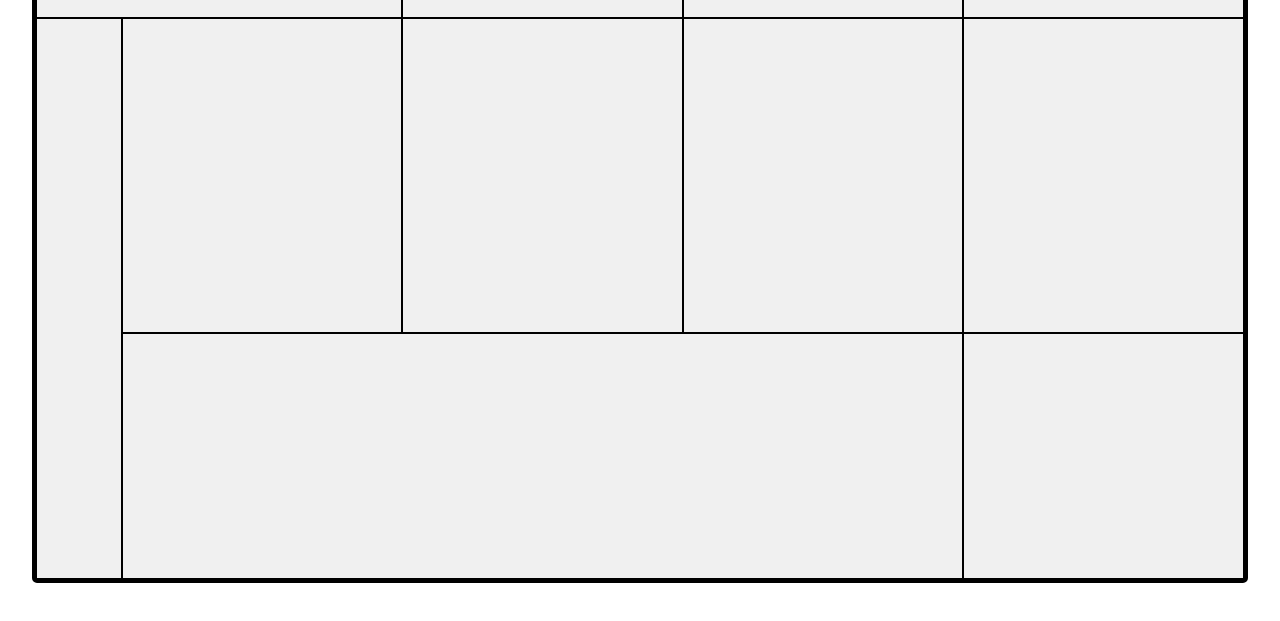
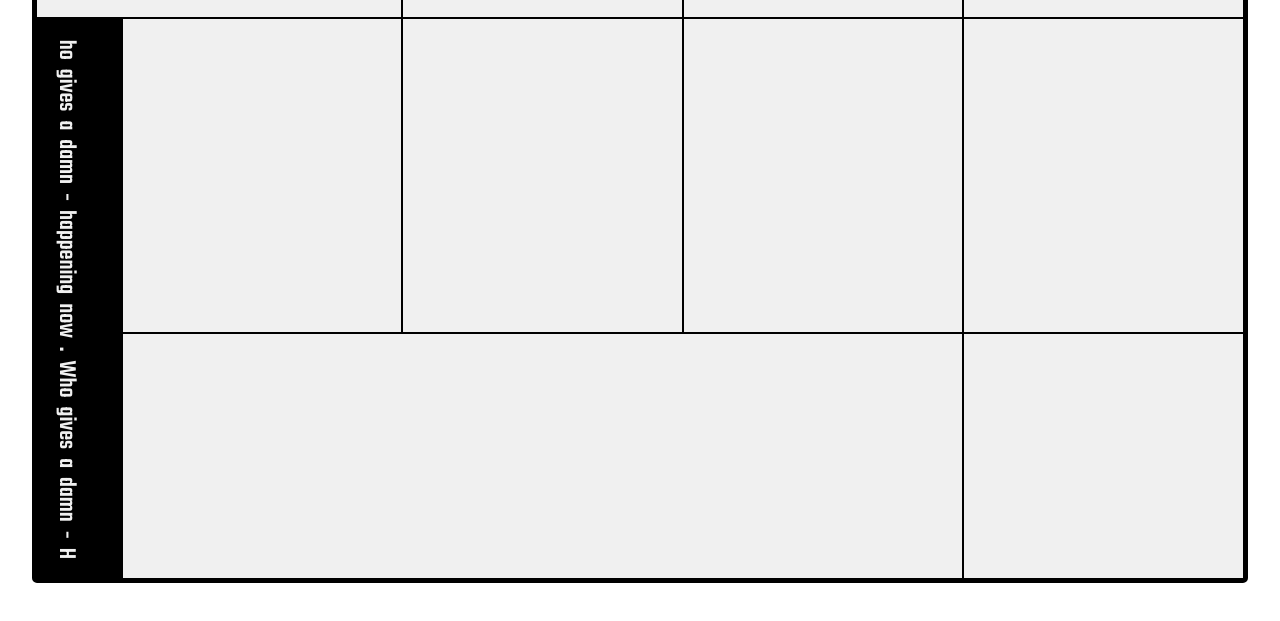
Before and after one commit to KimJi-An/Museum, a website built with Vite: page index.html in a window 1280 px wide. Shown: the part 177-798 px from the top of the page. Built offline with nearby package versions, Linux system fonts and the light colour scheme; a web font is replaced by a local one.

Commit message:
label 완성

```diff
--- a/index.html
+++ b/index.html
@@ -23,7 +23,9 @@
       <span class="nav__title">about us</span>
       <span class="nav__contents">our philosophy</span>
     </h3>
-    <div class="label"></div>
+    <div class="label">
+      <span>ho gives a damn - happening now . Who gives a damn - H</span>
+    </div>
     <article class="article"></article>
     <div class="img"></div>
     <article class="article"></article>
--- a/styles/style.scss
+++ b/styles/style.scss
@@ -82,6 +82,21 @@ body {
 
 		.label {
 			grid-row: 3 / span 2;
+			color: $bgColor;
+			background-color: $fontColor;
+			position: relative;
+
+			span {
+				display: inline-block;
+				font-family: $mainFont, sans-serif;
+				font-size: 25px;
+				white-space: nowrap;
+				position: absolute;
+				left: -277%;
+				top: 48%;
+				transform: rotate(90deg);
+				word-spacing: 5px;
+			}
 		}
 
 		.article {
```
